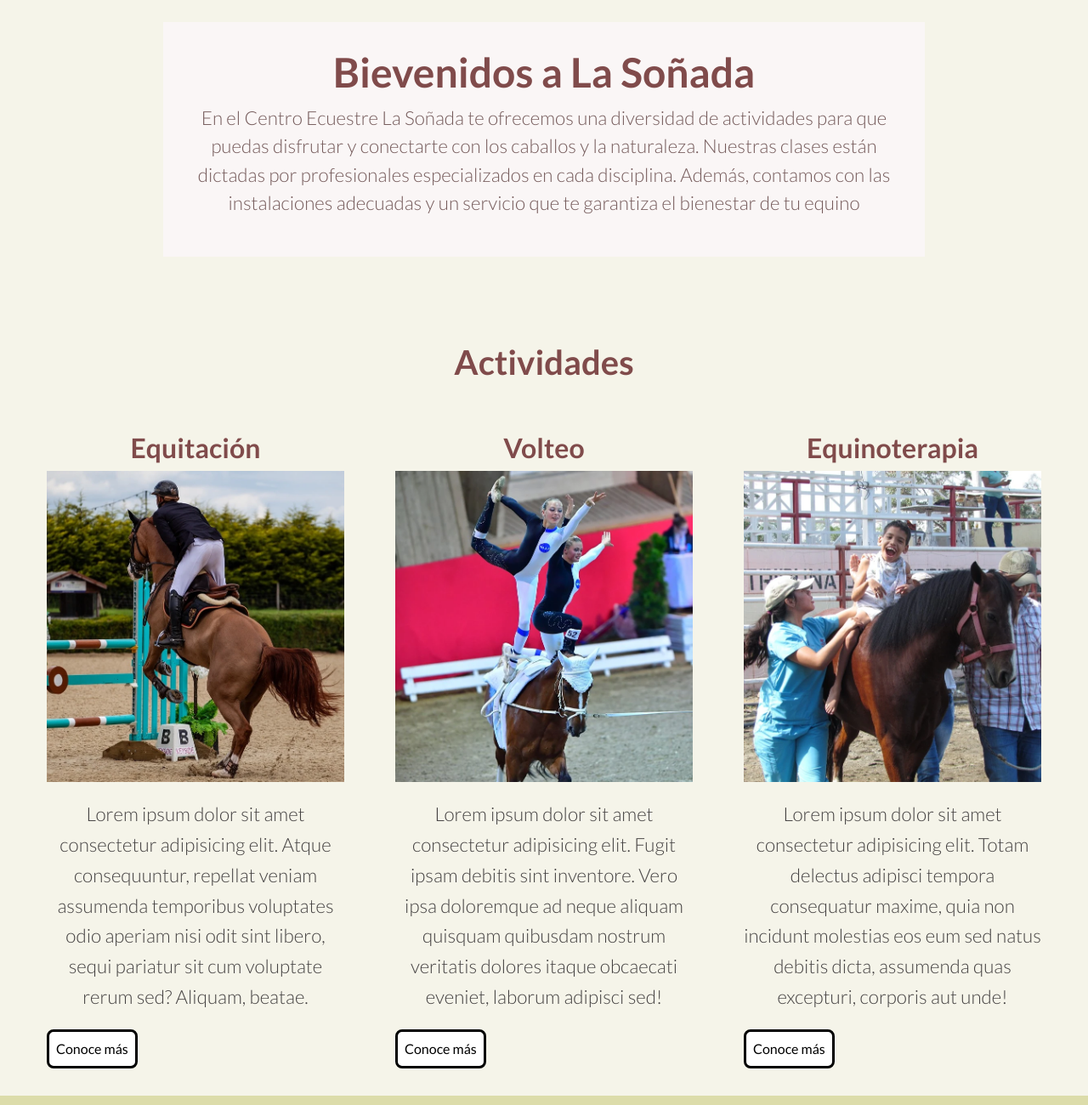
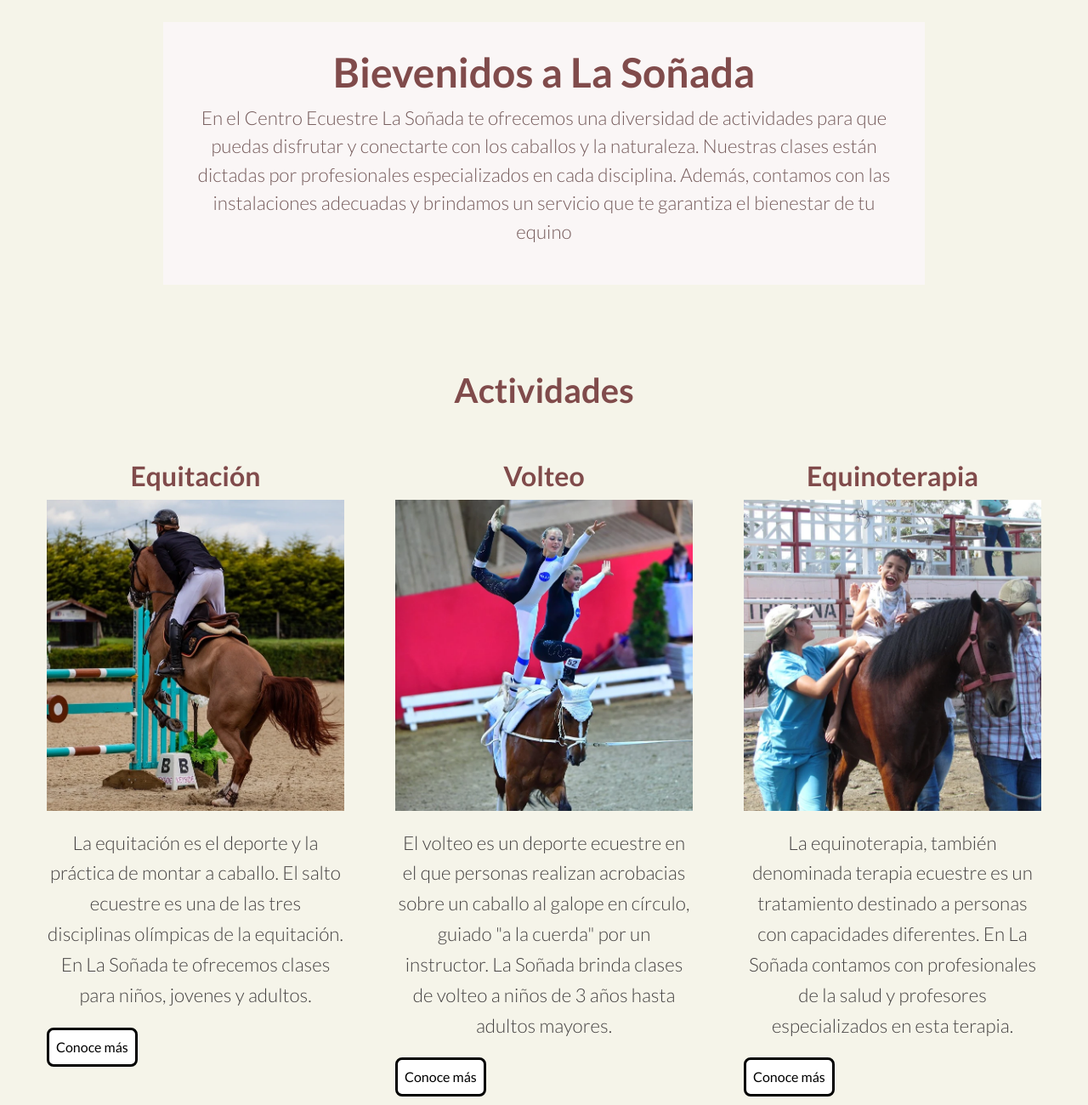
Before and after one commit to Julia-Bertolotti/PreEntrega2-Bertolotti, a plain HTML site: page index.html in a window 1280 px wide. Shown: the part 940-2240 px from the top of the page at 85% size. Drawn offline with nearby package versions, Linux system fonts and the light colour scheme.

Commit message:
reemplazo de Lorem

```diff
--- a/index.html
+++ b/index.html
@@ -56,7 +56,7 @@
       <section class="contenedor-flex">
         <div class="contenedor-texto">
           <h1 class="text-center">Bievenidos a La Soñada</h1>
-          <p class="text-center">En el Centro Ecuestre La Soñada te ofrecemos una diversidad de actividades para que puedas disfrutar y conectarte con los caballos y la naturaleza. Nuestras clases están dictadas por profesionales especializados en cada disciplina. Además, contamos con las instalaciones adecuadas y un servicio que te garantiza el bienestar de tu equino</p>
+          <p class="text-center">En el Centro Ecuestre La Soñada te ofrecemos una diversidad de actividades para que puedas disfrutar y conectarte con los caballos y la naturaleza. Nuestras clases están dictadas por profesionales especializados en cada disciplina. Además, contamos con las instalaciones adecuadas y brindamos un servicio que te garantiza el bienestar de tu equino</p>
         </div>
       </section>
         <h2 class="padding text-center">Actividades</h2>
@@ -65,7 +65,7 @@
             <h3>Equitación</h3>
             <figure>
               <img class="img-index" src="img/Index/Equitacion w.webp" alt="Fotografía Equitación">
-              <p>Lorem ipsum dolor sit amet consectetur adipisicing elit. Atque consequuntur, repellat veniam assumenda temporibus voluptates odio aperiam nisi odit sint libero, sequi pariatur sit cum voluptate rerum sed? Aliquam, beatae.</p>
+              <p>La equitación es el deporte y la práctica de montar a caballo. El salto ecuestre es una de las tres disciplinas olímpicas de la equitación. En La Soñada te ofrecemos clases para niños, jovenes y adultos.</p>
               <button>Conoce más</button>
             </figure>
           </div>
@@ -74,7 +74,7 @@
               <h3>Volteo</h3>
               <figure>
                 <img class="img-index" src="img/Index/Volteoo w.webp" alt="Fotografía Volteo">
-                <p>Lorem ipsum dolor sit amet consectetur adipisicing elit. Fugit ipsam debitis sint inventore. Vero ipsa doloremque ad neque aliquam quisquam quibusdam nostrum veritatis dolores itaque obcaecati eveniet, laborum adipisci sed!</p>
+                <p>El volteo es un deporte ecuestre en el que personas realizan acrobacias sobre un caballo al galope en círculo, guiado "a la cuerda" por un instructor. La Soñada brinda clases de volteo a niños de 3 años hasta adultos mayores.</p>
                 <button>Conoce más</button>
               </figure>
             </div>
@@ -83,7 +83,7 @@
               <h3>Equinoterapia</h3>
               <figure>
                 <img class="img-index" src="img/Index/equinoterapia w.webp" alt="Fotografía Equinoterapia">
-                <p>Lorem ipsum dolor sit amet consectetur adipisicing elit. Totam delectus adipisci tempora consequatur maxime, quia non incidunt molestias eos eum sed natus debitis dicta, assumenda quas excepturi, corporis aut unde!</p>
+                <p>La equinoterapia, también denominada terapia ecuestre es un tratamiento destinado a personas con capacidades diferentes. En La Soñada contamos con profesionales de la salud y profesores especializados en esta terapia.</p>
                 <button>Conoce más</button>
               </figure>
             </div>
```
